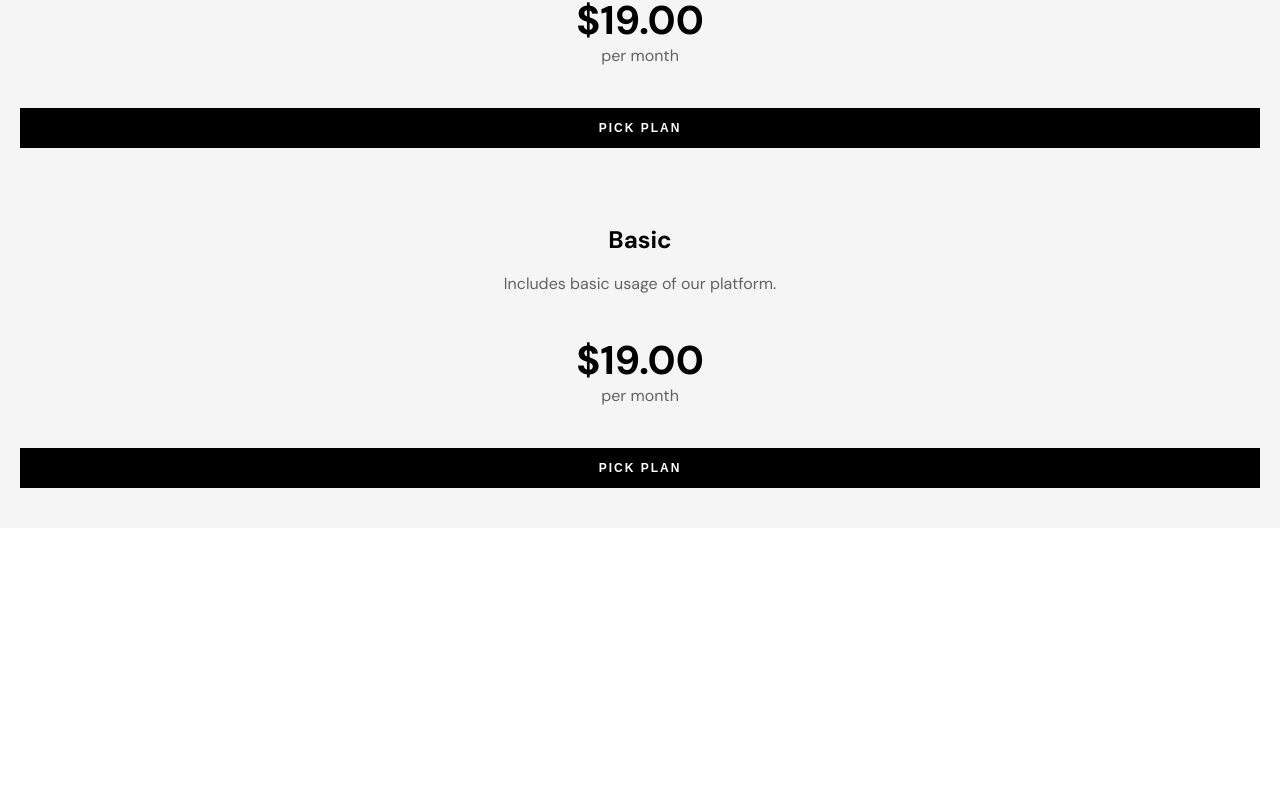
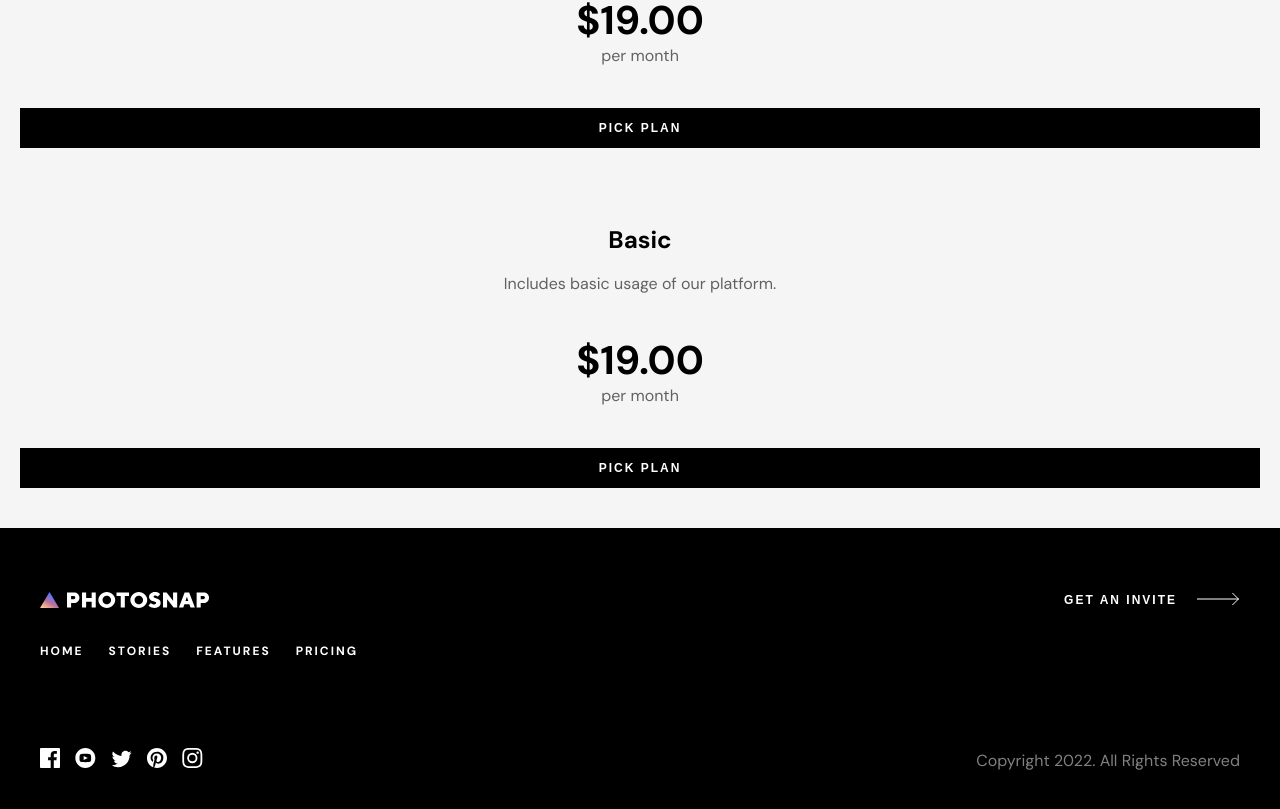
Before and after one commit to mbensa/photosnap, a React (Create React App) app: page / in a window 1280 px wide. Shown: the part 963-1772 px from the top of the page. Before the commit the page ends 1491 px from the top, so only its background shows below. Built offline with nearby package versions, Linux system fonts and the light colour scheme.

Commit message:
added Footer component

```diff
--- a/src/components/Button.js
+++ b/src/components/Button.js
@@ -4,10 +4,10 @@ import Icon from './Icon';
 import './button.css';
 
 export default function Button(props) {
-  const { children, buttonClass, icon, dark } = props;
+  const { children, buttonClass, icon, dark, ...rest } = props;
 
   return (
-    <button className={buttonClass}>
+    <button className={buttonClass} {...rest}>
       <Text type="h4">{children}</Text>
       {icon && <Icon dark={dark} />}
     </button>
--- /dev/null
+++ b/src/components/Footer.js
@@ -0,0 +1,43 @@
+import React, { useState } from 'react';
+import Text from '../components/Text';
+import Button from './Button';
+import Social from './Social';
+import './footer.css';
+import { ReactComponent as LogoWhiteSvg } from '../assets/shared/desktop/logoWhite.svg';
+
+export default function Footer() {
+  return (
+    <div className="footerContainer">
+      <div className="firstFooterContainer">
+        <div className="logoFooterContainer">
+          <LogoWhiteSvg></LogoWhiteSvg>
+        </div>
+        <div className="socialFooterContainer">
+          <Social socialClass="socialMedia"></Social>
+        </div>
+        <div className="textFooterContainer">
+          <Text type="h4" className="textFooter">
+            HOME
+          </Text>
+          <Text type="h4" className="textFooter">
+            STORIES
+          </Text>
+          <Text type="h4" className="textFooter">
+            FEATURES
+          </Text>
+          <Text type="h4" className="textFooter">
+            PRICING
+          </Text>
+        </div>
+      </div>
+      <div className="secondFooterContainer">
+        <Button buttonClass="opaqueWhite buttonFooter" icon={true}>
+          GET AN INVITE
+        </Button>
+        <Text type="p" className="copyrightFooter">
+          Copyright 2022. All Rights Reserved
+        </Text>
+      </div>
+    </div>
+  );
+}
--- a/src/components/PlanBox.js
+++ b/src/components/PlanBox.js
@@ -1,4 +1,4 @@
-import React, { useState } from 'react';
+import React, { useRef } from 'react';
 import Text from './Text';
 import Button from './Button';
 import './planBox.css';
@@ -13,12 +13,31 @@ export default function PlanBox(props) {
     inputName,
     inputId,
     planBoxContainerClass,
+    checked,
+    onChange,
   } = props;
+
+  const inputRef = useRef(null);
+
+  const handleClick = (e) => {
+    e.stopPropagation();
+
+    if (!inputRef.current.checked) {
+      inputRef.current.checked = true;
+    }
+  };
 
   return (
     <div className={planBoxContainerClass}>
-      <input type="radio" name={inputName} id={inputId} />
-      <label for={inputId} className="planBoxLabel">
+      <input
+        ref={inputRef}
+        type="radio"
+        name={inputName}
+        id={inputId}
+        checked={checked}
+        onChange={onChange}
+      />
+      <label htmlFor={inputId} className="planBoxLabel">
         <hr className="planBoxLine" />
         <Text type="h2" className="planBoxHeading">
           {heading}
@@ -32,7 +51,7 @@ export default function PlanBox(props) {
         <Text type="p" className="planBoxSubtext">
           {subtext}
         </Text>
-        <Button buttonClass="darkBtn" icon={false}>
+        <Button buttonClass="darkBtn" icon={false} onClick={handleClick}>
           {btnText}
         </Button>
       </label>
--- a/src/components/Social.js
+++ b/src/components/Social.js
@@ -1,18 +1,21 @@
 import React from 'react';
+import './social.css';
 import { ReactComponent as Facebook } from '../assets/shared/desktop/facebook.svg';
 import { ReactComponent as Instagram } from '../assets/shared/desktop/instagram.svg';
 import { ReactComponent as Pinterest } from '../assets/shared/desktop/pinterest.svg';
 import { ReactComponent as Twitter } from '../assets/shared/desktop/twitter.svg';
 import { ReactComponent as Youtube } from '../assets/shared/desktop/youtube.svg';
 
-export default function Social() {
+export default function Social(props) {
+  const { socialClass } = props;
+
   return (
-    <div>
-      <Facebook />
-      <Youtube />
-      <Twitter />
-      <Pinterest />
-      <Instagram />
+    <div className={socialClass}>
+      <Facebook className="facebook social" />
+      <Youtube className="youtube social" />
+      <Twitter className="twitter social" />
+      <Pinterest className="pinterest social" />
+      <Instagram className="instagram social" />
     </div>
   );
 }
--- /dev/null
+++ b/src/components/footer.css
@@ -0,0 +1,114 @@
+.footerContainer {
+  padding: 56px 33px;
+  background-color: var(--black);
+  color: var(--white);
+}
+
+.socialMedia {
+  padding: 30px 0 50px 0;
+}
+
+.socialMedia > svg {
+  padding-right: 15px;
+}
+
+.socialMedia > svg:last-child {
+  padding-right: 0;
+}
+
+.firstFooterContainer {
+  display: flex;
+  flex-direction: column;
+  align-items: center;
+}
+
+.logoFooterContainer {
+  text-align: center;
+}
+
+.secondFooterContainer {
+  display: flex;
+  flex-direction: column;
+  align-items: center;
+}
+
+.textFooterContainer {
+  text-align: center;
+}
+
+.textFooter {
+  padding-bottom: 19px;
+  cursor: pointer;
+}
+
+.textFooter:hover {
+  opacity: 0.3;
+}
+
+.textFooter:last-child {
+  padding-bottom: 0;
+}
+
+.secondFooterContainer {
+  padding-top: 120px;
+}
+
+.buttonFooter {
+  padding-bottom: 34px;
+}
+
+.copyrightFooter {
+  opacity: 0.5;
+}
+
+@media (min-width: 768px) {
+  .footerContainer {
+    display: flex;
+    padding: 64px 40px;
+  }
+
+  .firstFooterContainer {
+    width: 50%;
+    display: flex;
+    flex-direction: column;
+    align-items: flex-start;
+  }
+
+  .secondFooterContainer {
+    width: 50%;
+  }
+
+  .logoFooterContainer {
+    order: 1;
+  }
+
+  .textFooterContainer {
+    order: 2;
+    display: flex;
+    flex-direction: row;
+    padding: 30px 0 70px 0;
+  }
+
+  .socialFooterContainer {
+    order: 3;
+  }
+
+  .textFooter {
+    padding-right: 25px;
+  }
+
+  .textFooter:last-child {
+    padding-right: 0;
+  }
+
+  .secondFooterContainer {
+    padding: 0;
+    display: flex;
+    justify-content: space-between;
+    align-items: flex-end;
+  }
+
+  .socialMedia {
+    padding: 0;
+  }
+}
--- a/src/components/header.css
+++ b/src/components/header.css
@@ -31,6 +31,11 @@
 
 .nav-link {
   transition: 0.3s ease-out;
+}
+
+.nav-link:hover {
+  opacity: 0.3;
+  cursor: pointer;
 }
 
 @media (max-width: 767px) {
--- a/src/components/planBox.css
+++ b/src/components/planBox.css
@@ -50,7 +50,7 @@ input:checked + label > .darkBtn {
   color: var(--black);
 }
 
-input:hover + label > .darkBtn {
+.darkBtn:hover {
   background-color: var(--grey);
   color: var(--black);
 }
--- /dev/null
+++ b/src/components/social.css
@@ -0,0 +1,27 @@
+.social > path {
+  fill: white;
+}
+
+.facebook:hover > path {
+  fill: url(#b);
+}
+
+.youtube:hover > path {
+  fill: url(#f);
+}
+
+.twitter:hover > path {
+  fill: url(#e);
+}
+
+.pinterest:hover > path {
+  fill: url(#d);
+}
+
+.instagram:hover > path {
+  fill: url(#c);
+}
+
+.social {
+  cursor: pointer;
+}
--- a/src/pages/Main.js
+++ b/src/pages/Main.js
@@ -1,4 +1,4 @@
-import React from 'react';
+import React, { useState } from 'react';
 import './main.css';
 import Text from '../components/Text';
 import Image from '../components/Image';
@@ -13,8 +13,21 @@ import PlanBox from '../components/PlanBox';
 import ToggleSwitch from '../components/ToggleSwitch';
 import Card from '../components/Card';
 import Header from '../components/Header';
+import Footer from '../components/Footer';
 
 export default function Main() {
+  const [active, setActive] = useState('');
+
+  const handleChange = (e) => {
+    console.log(e);
+
+    const { id } = e.target;
+
+    if (id !== active) {
+      setActive(id);
+    }
+  };
+
   return (
     <>
       <Header />
@@ -44,6 +57,8 @@ export default function Main() {
           btnText="PICK PLAN"
           inputName="radio1"
           inputId="planBox1"
+          onChange={handleChange}
+          checked={active === 'planBox1'}
         />
         <PlanBox
           heading="Basic"
@@ -53,8 +68,11 @@ export default function Main() {
           btnText="PICK PLAN"
           inputName="radio1"
           inputId="planBox2"
+          onChange={handleChange}
+          checked={active === 'planBox2'}
         />
       </div>
+      <Footer />
     </>
   );
 }
```
Also changed, not shown: src/assets/shared/desktop/logoWhite.svg (added).
